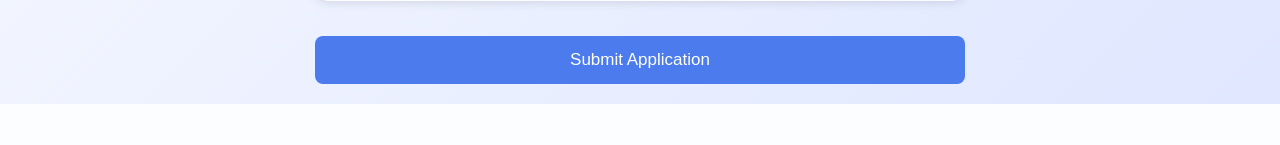
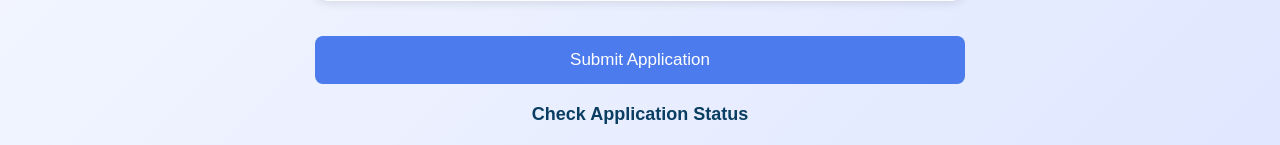
Before and after one commit to Aditya1234AD/certificate-app, a Flask app: page / in a window 1280 px wide. Shown: the part 1358-1503 px from the top of the page. Before the commit the page ends 1462 px from the top, so only its background shows below. Run offline with Flask 2, Linux system fonts and the light colour scheme; parts of the project's set-up code (start-up, migrations or seed data) failed here and were passed over.

Commit message:
Add link to check application status

```diff
--- a/templates/index.html
+++ b/templates/index.html
@@ -138,6 +138,15 @@
             </div>
 
             <button type="submit">Submit Application</button>
+            <div style="text-align:center; margin-top: 20px;">
+    <a href="/status"
+       style="font-size: 18px;
+              color: #0a3d62;
+              font-weight: bold;
+              text-decoration: none;">
+        Check Application Status
+    </a>
+            </div>
 
         </form>
     </div>
```
